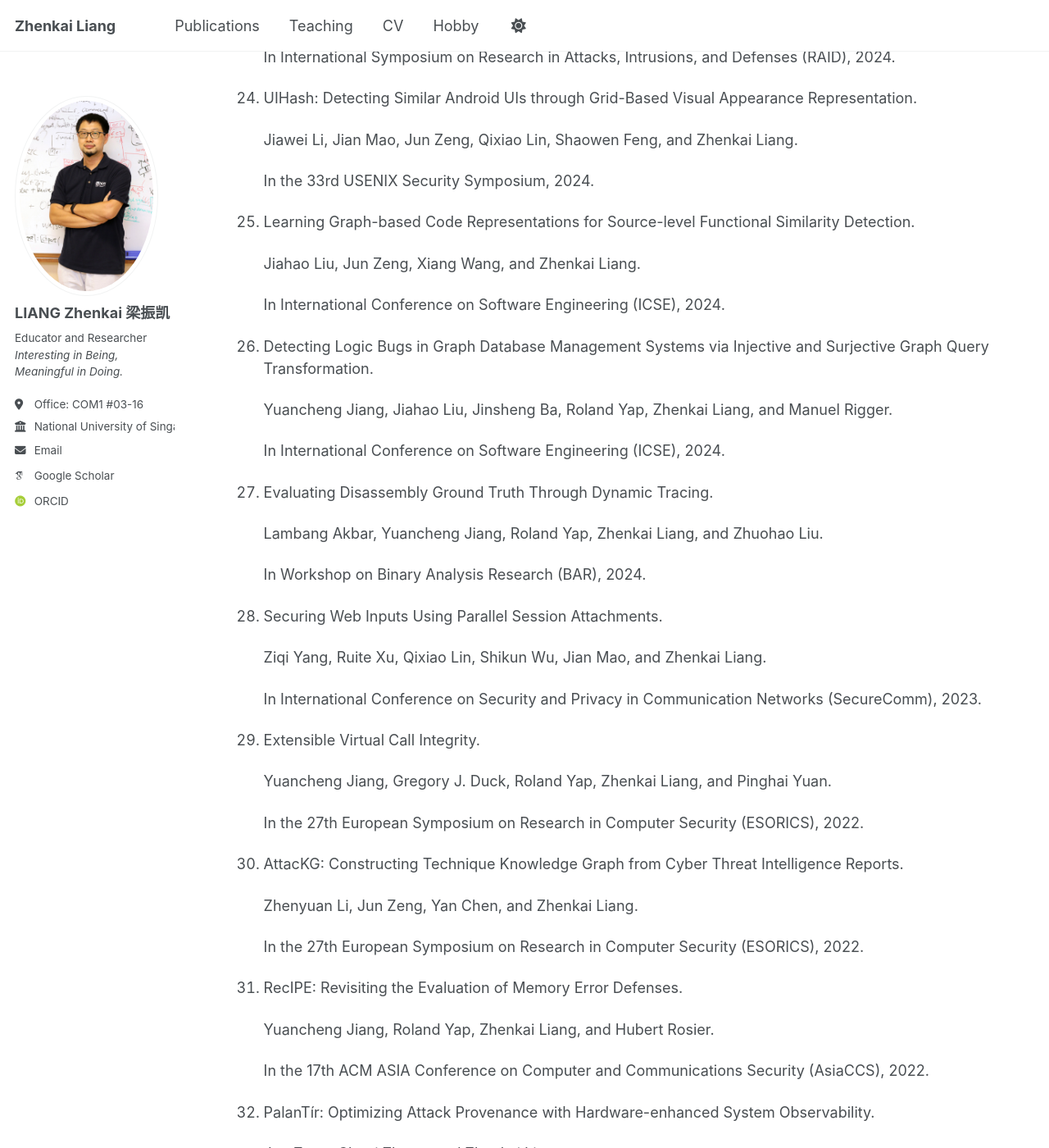
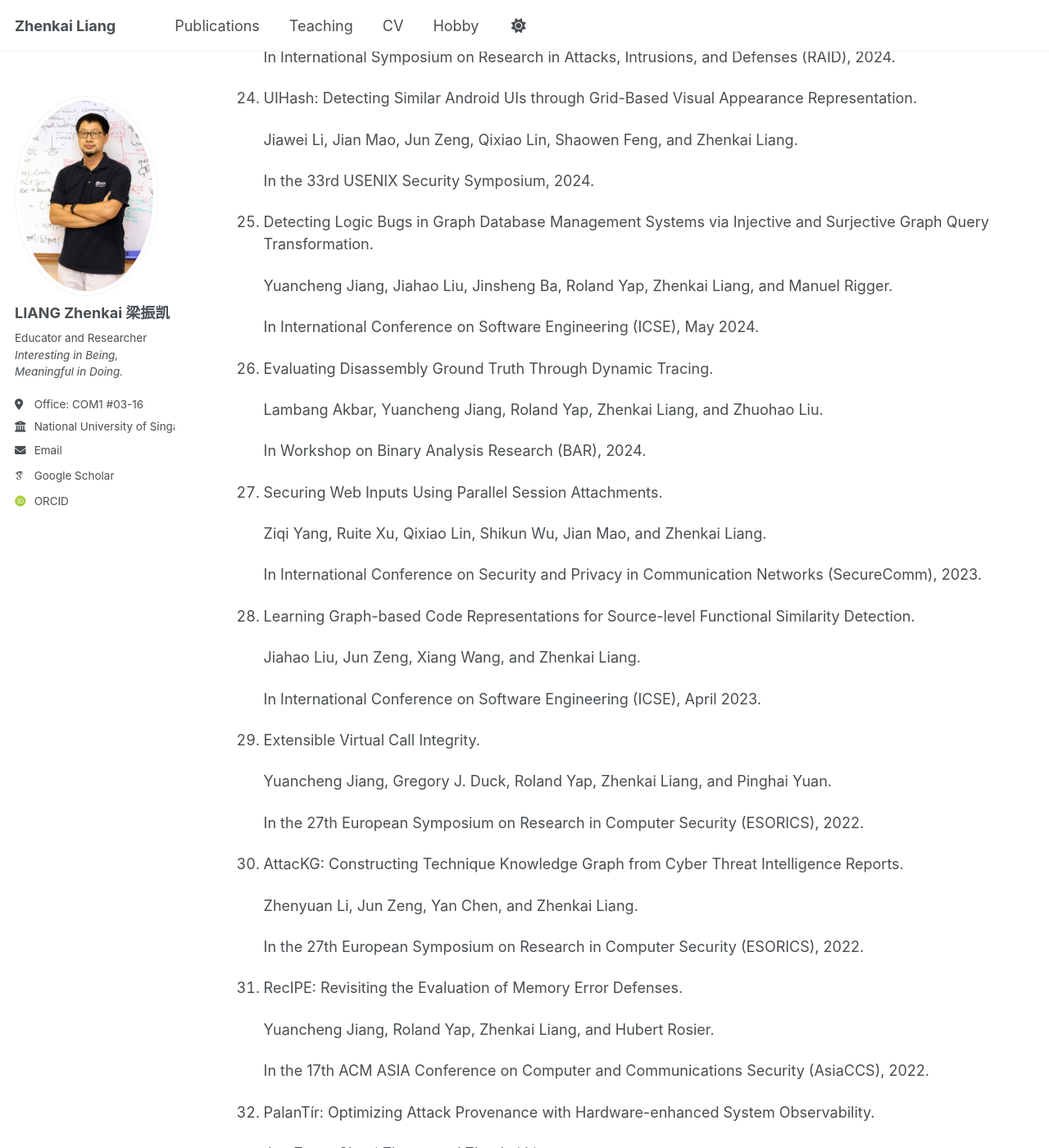
Before and after one commit to zhenkai-liang/zhenkai-liang.github.io, a Jekyll site: the page built from _pages/publications.html, in a window 1280 px wide and 1400 px high, scrolled down 3854 px. Shown: the whole window at 82% size. Built offline with Jekyll 4.4.1, drawn with Linux system fonts in a browser that asks for light colours; some web fonts are replaced; a script that is not in the unit is left out.

Commit message:
Update publications.html

```diff
--- a/_pages/publications.html
+++ b/_pages/publications.html
@@ -184,15 +184,9 @@ author_profile: true
             </div>
         </li>
             <li><div class="publication">
-                <p class="paper-title">Learning Graph-based Code Representations for Source-level Functional Similarity Detection.</p>
-                <p class="authors">Jiahao Liu, Jun Zeng, Xiang Wang, and Zhenkai Liang.</p>
-                <p class="publisher">In International Conference on Software Engineering (ICSE), 2024.</p>
-            </div>
-        </li>
-            <li><div class="publication">
                 <p class="paper-title">Detecting Logic Bugs in Graph Database Management Systems via Injective and Surjective Graph Query Transformation.</p>
                 <p class="authors">Yuancheng Jiang, Jiahao Liu, Jinsheng Ba, Roland Yap, Zhenkai Liang, and Manuel Rigger.</p>
-                <p class="publisher">In International Conference on Software Engineering (ICSE), 2024.</p>
+                <p class="publisher">In International Conference on Software Engineering (ICSE), May 2024.</p>
             </div>
         </li>
             <li><div class="publication">
@@ -205,6 +199,12 @@ author_profile: true
                 <p class="paper-title">Securing Web Inputs Using Parallel Session Attachments.</p>
                 <p class="authors">Ziqi Yang, Ruite Xu, Qixiao Lin, Shikun Wu, Jian Mao, and Zhenkai Liang.</p>
                 <p class="publisher">In International Conference on Security and Privacy in Communication Networks (SecureComm), 2023.</p>
+            </div>
+        </li>
+            <li><div class="publication">
+                <p class="paper-title">Learning Graph-based Code Representations for Source-level Functional Similarity Detection.</p>
+                <p class="authors">Jiahao Liu, Jun Zeng, Xiang Wang, and Zhenkai Liang.</p>
+                <p class="publisher">In International Conference on Software Engineering (ICSE), April 2023.</p>
             </div>
         </li>
             <li><div class="publication">
```
